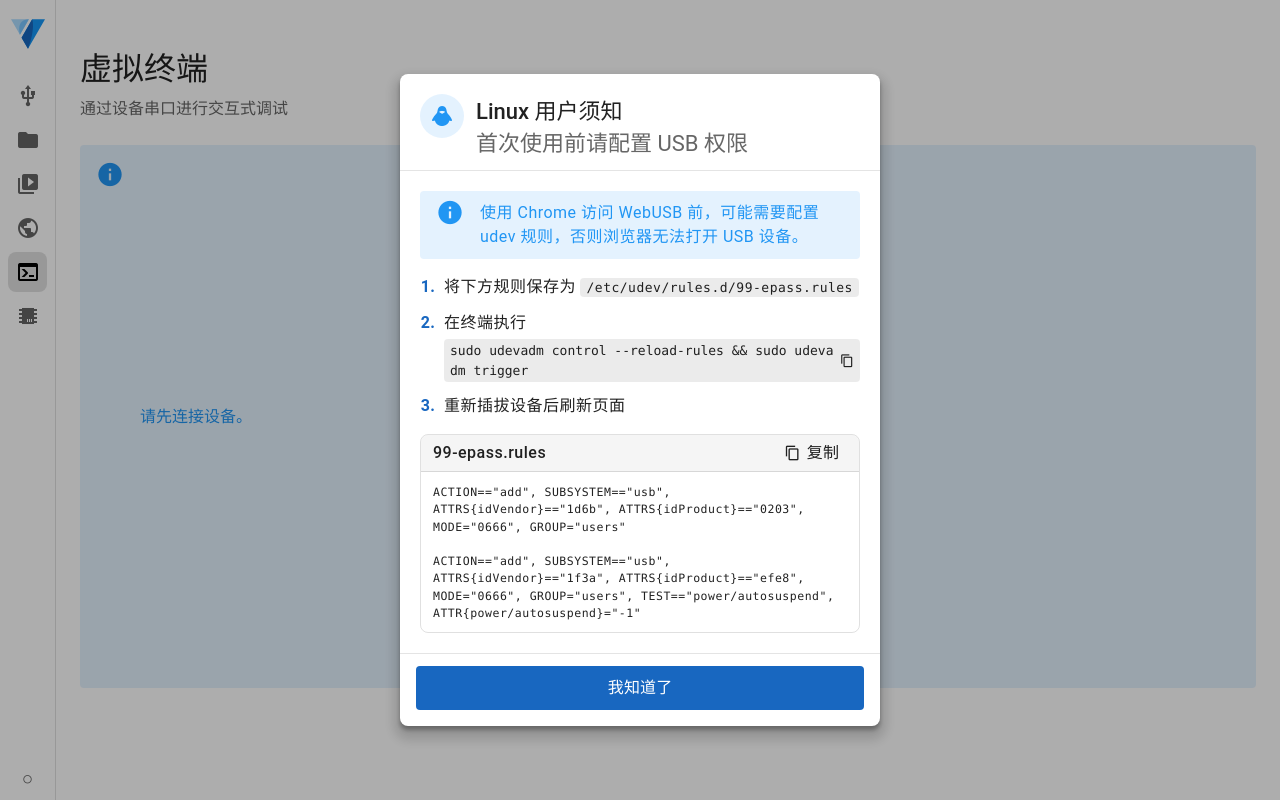
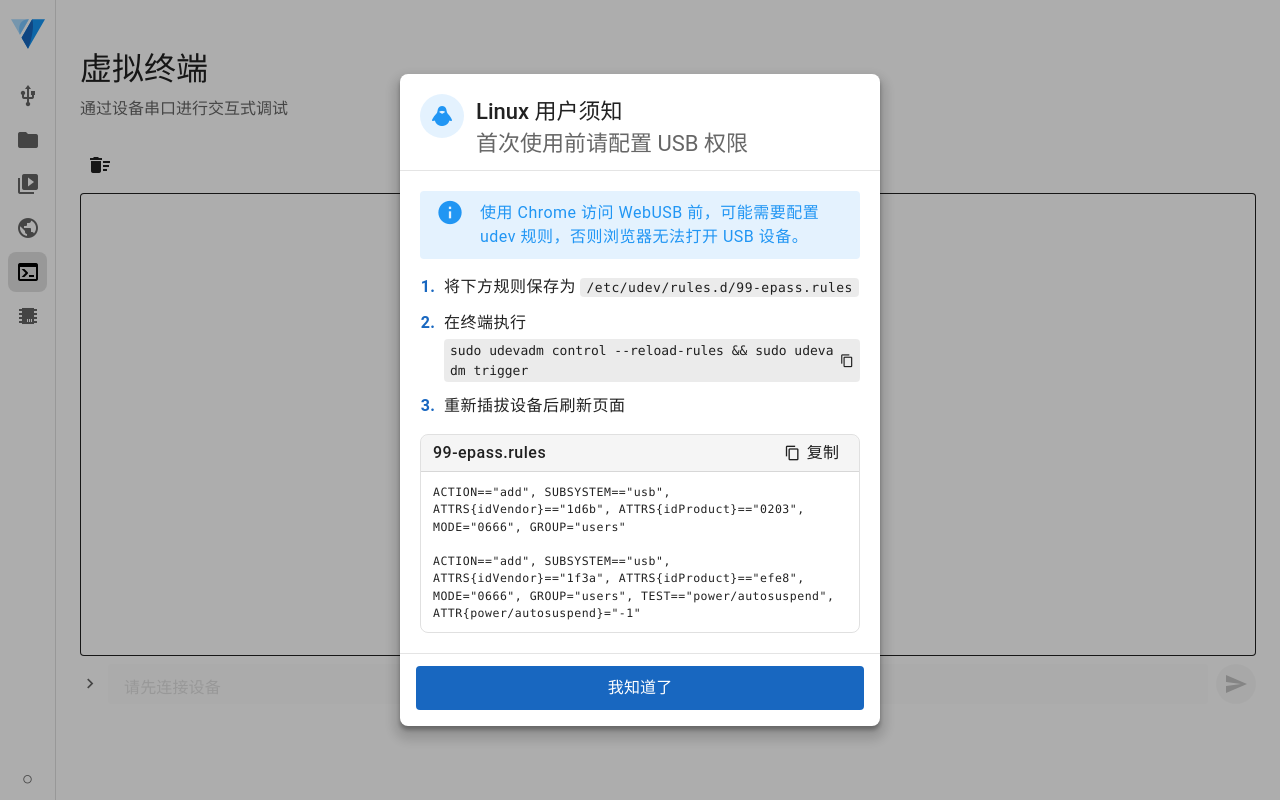
Before and after one commit to rhodesepass/web_devmanager, a Vue app: page /terminal in a window 1280 px wide. Built offline with nearby package versions, Linux system fonts and the light colour scheme; a small style sheet from the web is missing.

Commit message:
Refactor Terminal components.

```diff
--- a/src/components/TerminalOutput.vue
+++ b/src/components/TerminalOutput.vue
@@ -5,12 +5,25 @@
     class="terminal-card overflow-y-auto"
     height="100%"
   >
-    <v-card-text class="pa-3">
+    <v-card-text class="terminal-card__body pa-3">
       <div v-for="(line, i) in lines" :key="i" class="terminal-line">
         <span :class="lineClass(line.type)">{{ line.text }}</span>
       </div>
-      <div v-if="lines.length === 0" class="text-grey">
-        在下方输入命令以在设备上执行。
+      <div
+        v-if="lines.length === 0"
+        class="terminal-empty"
+        :class="{ 'terminal-empty--centered': !ready }"
+      >
+        <template v-if="ready">
+          <span class="text-grey">在下方输入命令以在设备上执行。</span>
+        </template>
+        <template v-else>
+          <v-icon color="primary" icon="mdi-usb-port" size="48" class="mb-3" />
+          <div class="text-body-1">请先连接设备</div>
+          <div class="text-body-2 text-medium-emphasis mt-1">
+            连接后即可在设备上执行 Shell 命令
+          </div>
+        </template>
       </div>
     </v-card-text>
   </v-card>
@@ -20,7 +33,12 @@
 import { ref, watch, nextTick } from 'vue'
 import type { TerminalLine } from '@/composables/useTerminal'
 
-const props = defineProps<{ lines: TerminalLine[] }>()
+const props = withDefaults(defineProps<{
+  lines: TerminalLine[]
+  ready?: boolean
+}>(), {
+  ready: true,
+})
 
 const cardRef = ref<any>(null)
 
@@ -48,8 +66,22 @@
   line-height: 1.5;
   background: rgb(var(--v-theme-surface));
 }
+.terminal-card__body {
+  height: 100%;
+}
+
 .terminal-line {
   white-space: pre-wrap;
   word-break: break-all;
 }
+
+.terminal-empty--centered {
+  display: flex;
+  flex-direction: column;
+  align-items: center;
+  justify-content: center;
+  height: 100%;
+  min-height: 200px;
+  text-align: center;
+}
 </style>
--- a/src/components/TerminalView.vue
+++ b/src/components/TerminalView.vue
@@ -14,39 +14,42 @@
     </div>
 
     <div class="terminal-output flex-grow-1 mb-2">
-      <TerminalOutput :lines="lines" />
+      <TerminalOutput :lines="lines" :ready="!!client" />
     </div>
 
     <div class="terminal-input flex-shrink-0 d-flex align-center ga-2">
       <v-icon class="text-medium-emphasis" icon="mdi-chevron-right" size="small" />
       <v-text-field
+        ref="inputRef"
         v-model="commandInput"
         autocomplete="off"
+        :autofocus="!!client"
         class="flex-grow-1"
         density="compact"
         hide-details
-        placeholder="例如 uname -a"
+        :placeholder="client ? '例如 uname -a' : '请先连接设备'"
         single-line
         variant="solo-filled"
         flat
-        :disabled="executing"
+        :disabled="!client"
         :loading="executing"
-        @keydown.enter="execute()"
+        @keydown.enter.prevent="runCommand()"
         @keydown="onKeydown"
       />
       <v-btn
         icon="mdi-send"
         size="small"
         variant="tonal"
-        :disabled="executing || !commandInput.trim()"
-        @click="execute()"
+        :disabled="!client || executing || !commandInput.trim()"
+        @click="runCommand()"
       />
     </div>
   </div>
 </template>
 
 <script lang="ts" setup>
-import { toRef } from 'vue'
+import { nextTick, ref, toRef } from 'vue'
+import type { VTextField } from 'vuetify/components'
 import type { UsbResponderClient } from '@/usb'
 import { useTerminal } from '@/composables/useTerminal'
 import TerminalOutput from './TerminalOutput.vue'
@@ -56,6 +59,14 @@
 const { commandInput, lines, executing, execute, onKeydown, clear } = useTerminal(
   toRef(props, 'client'),
 )
+
+const inputRef = ref<VTextField | null>(null)
+
+async function runCommand () {
+  await execute()
+  await nextTick()
+  inputRef.value?.focus()
+}
 </script>
 
 <style scoped>
--- a/src/composables/useTerminal.ts
+++ b/src/composables/useTerminal.ts
@@ -19,6 +19,7 @@
   const historyIndex = ref(-1)
 
   async function execute (cmd?: string) {
+    if (executing.value) return
     const command = cmd ?? commandInput.value.trim()
     if (!command || !client.value) return
     commandInput.value = ''
--- a/src/pages/terminal.vue
+++ b/src/pages/terminal.vue
@@ -5,16 +5,7 @@
       subtitle="通过设备串口进行交互式调试"
     />
 
-    <v-alert
-      v-if="!connected"
-      type="info"
-      variant="tonal"
-      class="mb-4 flex-shrink-0"
-    >
-      请先连接设备。
-    </v-alert>
-
-    <TerminalView v-else :client="client" class="flex-grow-1" />
+    <TerminalView :client="client" class="flex-grow-1" />
   </div>
 </template>
 
@@ -23,7 +14,7 @@
 import TerminalView from '@/components/TerminalView.vue'
 import PageHeader from '@/components/PageHeader.vue'
 
-const { connected, client } = useUsb()
+const { client } = useUsb()
 </script>
 
 <style scoped>
```
